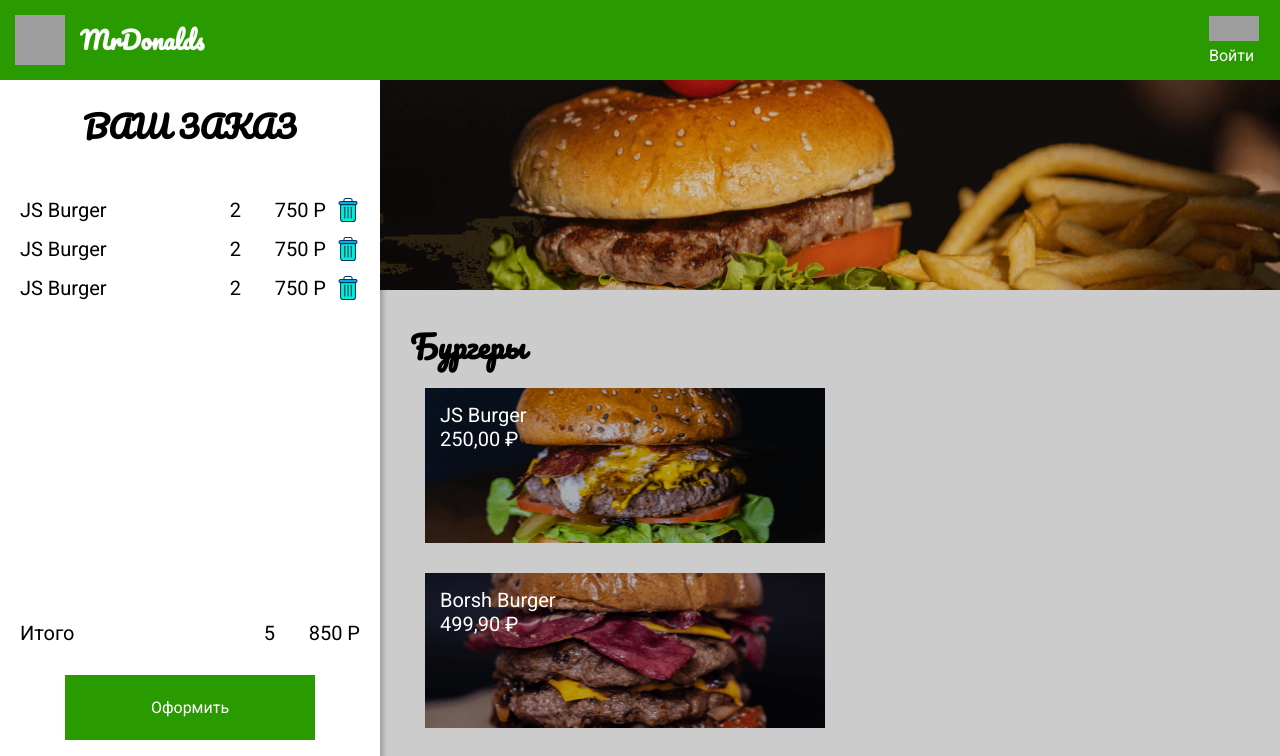
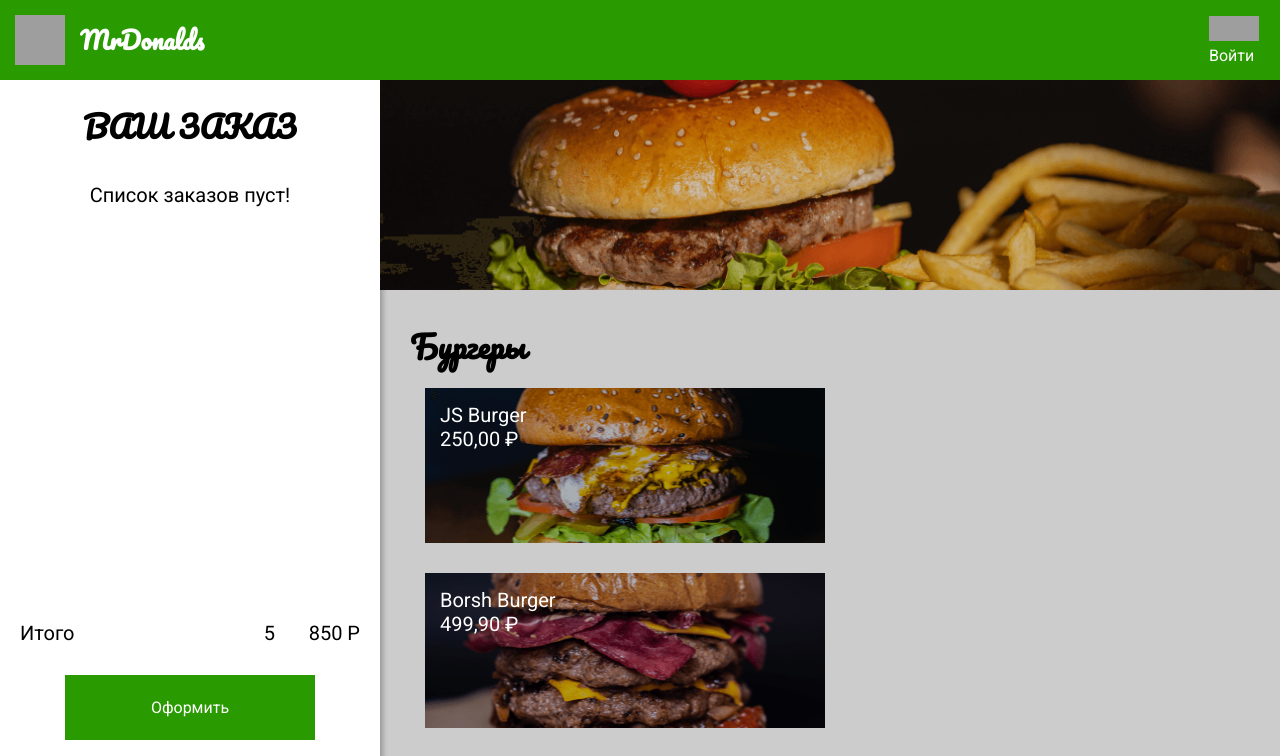
Before and after one commit to FERROUSSAGE/React-3.0, a React (Create React App) app in the folder mrdonalds/: page / in a window 1280 px wide. Shown: the top 756 px of the page. Built offline with nearby package versions, Linux system fonts and the light colour scheme; grey boxes are pictures that could not be loaded; the HTML template or start-up script is replaced by a standard one.

Commit message:
feat (Order and OrderlistItem).js: add functional. And restructuring project

```diff
--- a/mrdonalds/src/App.js
+++ b/mrdonalds/src/App.js
@@ -1,24 +1,26 @@
 import React, {useState} from 'react';
-import GlobalStyle from './components/GlobalStyle';
+import GlobalStyle from './components/Styled/GlobalStyle';
 
-import NavBar from './components/NavBar';
-import Menu from './components/Menu';
-import ModalItem from './components/ModalItem'
-import Order from './components/Order';
+import NavBar from './components/NavBar/NavBar';
+import Menu from './components/Menu/Menu';
+import ModalItem from './components/Modal/ModalItem'
+import Order from './components/Order/Order';
+
+import { useOpenItem } from "./components/Hooks/useOpenItem";
+import { useOrders } from "./components/Hooks/useOrders";
 
 function App() {
 
-    const [openItem, setOpenItem] = useState(null);
+    const openItem = useOpenItem();
+    const orders = useOrders();
 
-    return (
-        <>
-            <GlobalStyle/>
-            <NavBar/>
-            <Order/>
-            <Menu setOpenItem={setOpenItem}/>
-            <ModalItem openItem={openItem} setOpenItem={setOpenItem}/>
-        </>
-  );
+    return <>
+        <GlobalStyle/>
+        <NavBar/>
+        <Order { ...orders }/>
+        <Menu {...openItem}/>
+        { openItem.openItem &&  <ModalItem {...openItem} { ...orders }/> }
+    </>
 }
 
 export default App;
--- /dev/null
+++ b/mrdonalds/src/components/Hooks/useOpenItem.js
@@ -0,0 +1,8 @@
+import {useState} from 'react';
+
+const useOpenItem = () => {
+    const [openItem, setOpenItem] = useState((null));
+    return { openItem, setOpenItem };
+}
+
+export {useOpenItem};
--- /dev/null
+++ b/mrdonalds/src/components/Hooks/useOrders.js
@@ -0,0 +1,8 @@
+import { useState } from 'react';
+
+const useOrders = () => {
+  const [orders, setOrders] = useState([]);
+  return { orders, setOrders };
+};
+
+export { useOrders };
--- a/mrdonalds/src/components/Menu.js
+++ b/mrdonalds/src/components/Menu/Menu.js
@@ -1,10 +1,10 @@
 import React from 'react'
 import styled from 'styled-components';
 
-import DBMenu from '../assets/js/DBMenu';
+import DBMenu from '../../assets/js/DBMenu';
 import ListItem from './ListItem'
 
-import bannerImg from '../assets/img/Menu/banner.png';
+import bannerImg from '../../assets/img/Menu/banner.png';
 
 const MenuStyled = styled.main`
     background-color: #ccc;
--- a/mrdonalds/src/components/ModalItem.js
+++ b/mrdonalds/src/components/Modal/ModalItem.js
@@ -62,16 +62,22 @@ const Button = styled.button`
 `;
 
 
-const ModalItem = ({ openItem, setOpenItem }) => {
+const ModalItem = ({ openItem, setOpenItem, orders, setOrders }) => {
 
-    console.log(openItem);
     const closeModal = e => {
         const target = e.target;
         if(target.matches('#overlay'))
             setOpenItem(null);
     }
 
-    if(!openItem) return null;
+    const order = { ...openItem };
+
+    const addToOrder = () => {
+        console.log(openItem);
+        setOrders([...orders, order]);
+        setOpenItem(null);
+    };
+
     return <Overlay id="overlay" onClick={closeModal}>
         <Modal>
             <Banner img={openItem.img}></Banner>
@@ -79,7 +85,7 @@ const ModalItem = ({ openItem, setOpenItem }) => {
                 <h3>{openItem.name}</h3>
                 <h3>{openItem.price.toLocaleString('ru-RU', {style: 'currency', currency: 'RUB'})}</h3>
             </Content>
-            <Button>Добавить</Button>
+            <Button onClick={addToOrder}>Добавить</Button>
         </Modal>
     </Overlay>
 };
--- a/mrdonalds/src/components/NavBar.js
+++ b/mrdonalds/src/components/NavBar/NavBar.js
@@ -1,8 +1,8 @@
 import React from 'react'
 import styled from 'styled-components';
 
-import logoImg from '../assets/img/logo.svg';
-import userImg from '../assets/img/header/user.svg';
+import logoImg from '../../assets/img/logo.svg';
+import userImg from '../../assets/img/header/user.svg';
 
 const NavBarStyled = styled.header`
     position: fixed;
@@ -10,7 +10,7 @@ const NavBarStyled = styled.header`
     left: 0;
     z-index: 999;
     height: 80px;
-    width: 100vw;
+    width: 100%;
     display: flex;
     justify-content: space-between;
     align-items: center;
--- a/mrdonalds/src/components/Order.js
+++ b/mrdonalds/src/components/Order/Order.js
@@ -64,15 +64,18 @@ const Button = styled.button`
     }
 `;
 
-const Order = () => {
+const EmptyList = styled.p`
+    text-align: center;
+`;
+
+const Order = ({ orders }) => {
     return <OrderStyled>
         <OrderTitle>ВАШ ЗАКАЗ</OrderTitle>
         <OrderContent>
-            <OrderList>
-                <OrderListItem/>
-                <OrderListItem/>
-                <OrderListItem/>
-            </OrderList>
+            { orders.length ?  <OrderList>
+                { orders.map((order, i) => <OrderListItem key={i} order={order}/>) }
+            </OrderList> :
+                <EmptyList>Список заказов пуст!</EmptyList> }
         </OrderContent>
         <Total>
             <span>Итого</span>
--- a/mrdonalds/src/components/OrderListItem.js
+++ b/mrdonalds/src/components/Order/OrderListItem.js
@@ -1,7 +1,7 @@
 import React from 'react';
 import styled from 'styled-components';
 
-import trashImage from '../assets/img/order/trash.svg';
+import trashImage from '../../assets/img/order/trash.svg';
 
 const OrderItemStyled = styled.li`
     display: flex;
@@ -32,11 +32,12 @@ const TrashButton = styled.button`
     background-repeat: no-repeat;
 `;
 
-const OrderListItem = () => {
+const OrderListItem = ({ order }) => {
     return <OrderItemStyled>
-        <ItemName>JS Burger</ItemName>
+        <ItemName>{order.name}</ItemName>
         <span>2</span>
-        <ItemPrice>750 Р</ItemPrice>
+        <ItemPrice>{order.price.toLocaleString('ru-RU',
+            { style: 'currency', currency: 'RUB' })}</ItemPrice>
         <TrashButton/>
     </OrderItemStyled>
 };
```
Also changed, not shown: mrdonalds/src/components/Menu/ListItem.js (renamed from mrdonalds/src/components/ListItem.js), mrdonalds/src/components/Styled/GlobalStyle.js (renamed from mrdonalds/src/components/GlobalStyle.js), 1 other file (tests, documents, lock files or other folders).
